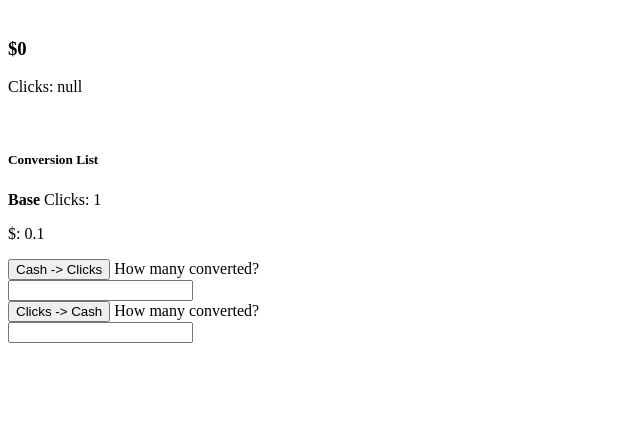
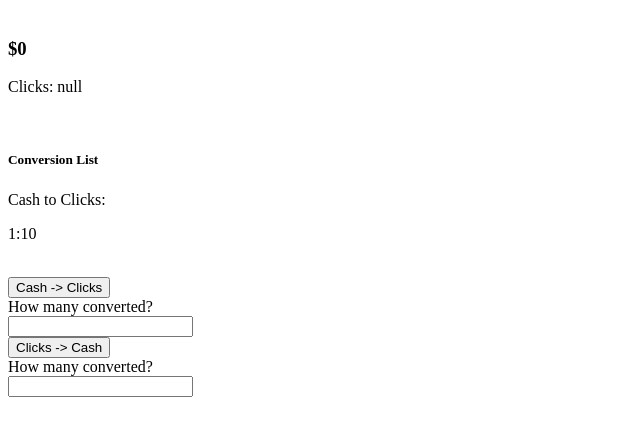
Before and after one commit to EpicLifeDog/Clicker-Game, a plain HTML site: page conversions.html in a window 1280 px wide. Shown: the part 108-544 px from the top of the page, without its empty margins (0-640 px from the left). Drawn offline with Linux system fonts and the light colour scheme.

Commit message:
Update conversions.html

```diff
--- a/conversions.html
+++ b/conversions.html
@@ -19,17 +19,19 @@
     <br>
 
     <h5>Conversion List</h5>
-    <p><Strong>Base</Strong> Clicks: 1</p>
-    <p>$: 0.1</p>
+    <p>Cash to Clicks:</p>
+    <p>1:10</p>
+    <br>
 
-    <button id="CashtoClicksConvert" onclick="convertCashtoClicks()">Cash -> Clicks</button>
+    <button id="CashtoClicksConvert" onclick="convertCashtoClicks()">Cash -> Clicks</button><br>
     <label for="CA>CL">How many converted?</label><br>
-    <input type="text" id="CA>CL" name="CA>CL"><br>
-    <button id="ClickstoCashConvert" onclick="convertClickstoCash()">Clicks -> Cash</button>
+    <input type="number" id="CA>CL" name="CA>CL"><br>
+    <button id="ClickstoCashConvert" onclick="convertClickstoCash()">Clicks -> Cash</button><br>
     <label for="CL>CA">How many converted?</label><br>
-    <input type="text" id="CL>CA" name="CL>CA"><br>
+    <input type="number" id="CL>CA" name="CL>CA"><br>
 
     <script src="saveCheck.js"></script>
+    <script src="conversionScript.js"></script>
     <script src="testFunctions.js"></script>
     <script src="loadhomepage.js"></script>
   </body>
```
